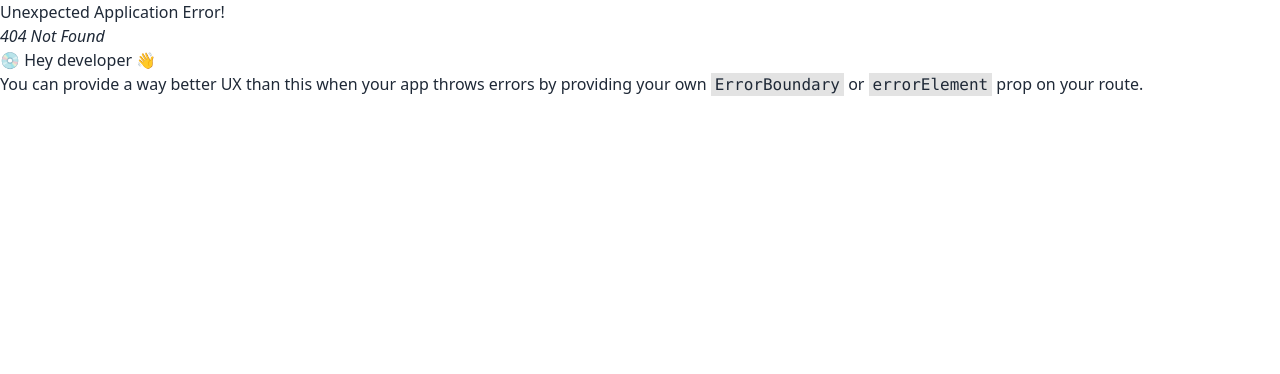
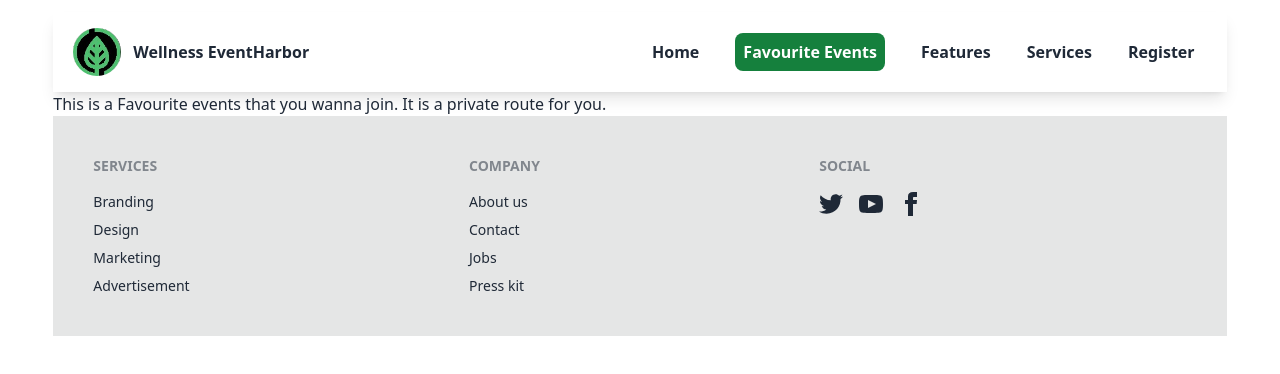
Before and after one commit to rejaul921/A9-Event-Managment-Wellness, a React (Vite) app: page /favourite in a window 1280 px wide. Before the commit this address had no page. Shown: the top 374 px of the page. Built offline with nearby package versions, Linux system fonts and the light colour scheme.

Commit message:
error page and basic private pages created

```diff
--- a/index.html
+++ b/index.html
@@ -4,7 +4,7 @@
     <meta charset="UTF-8" />
     <link rel="icon" type="image/svg+xml" href="/logo.jpg" />
     <meta name="viewport" content="width=device-width, initial-scale=1.0" />
-    <title>Vite + React</title>
+    <title>Wellness EventHarbor</title>
   </head>
   <body>
     <div id="root"></div>
--- /dev/null
+++ b/src/Pages/Errorpage/Errorpage.jsx
@@ -0,0 +1,15 @@
+import React from 'react';
+import { Link } from 'react-router-dom';
+
+const Errorpage = () => {
+    return (
+        <div className="py-16 flex items-center text-center justify-center">
+            <div>
+                <h1 className="mb-5 text-3xl text-black font-bold">You have lost the route. Please go back to</h1>
+                 <Link to="/"> <button className="btn btn-primary bg-green-700 border-none text-white">Home</button></Link>
+            </div>
+        </div>
+    );
+};
+
+export default Errorpage;
--- /dev/null
+++ b/src/Pages/Favouritepage/Favouritepage.jsx
@@ -0,0 +1,11 @@
+import React from 'react';
+
+const Favouritepage = () => {
+    return (
+        <div>
+            This is a Favourite events that you wanna join. It is a private route for you.
+        </div>
+    );
+};
+
+export default Favouritepage;
--- /dev/null
+++ b/src/Pages/Featurepage/Featurepage.jsx
@@ -0,0 +1,11 @@
+import React from 'react';
+
+const Featurepage = () => {
+    return (
+        <div>
+            This is a Feature page for Private Route.
+        </div>
+    );
+};
+
+export default Featurepage;
--- /dev/null
+++ b/src/Pages/Servicespage/Servicespage.jsx
@@ -0,0 +1,11 @@
+import React from 'react';
+
+const Servicespage = () => {
+    return (
+        <div>
+            This is a services page.
+        </div>
+    );
+};
+
+export default Servicespage;
--- a/src/Router/Router.jsx
+++ b/src/Router/Router.jsx
@@ -2,15 +2,32 @@ import React from 'react';
 import { createBrowserRouter } from 'react-router-dom';
 import Root from '../Root/Root';
 import Homepage from '../Pages/Homepage/Homepage';
+import Errorpage from '../Pages/Errorpage/Errorpage';
+import Servicespage from '../Pages/Servicespage/Servicespage';
+import Featurepage from '../Pages/Featurepage/Featurepage';
+import Favouritepage from '../Pages/Favouritepage/Favouritepage';
 
 const Router = createBrowserRouter([
     {
         path:"/",
         element: <Root></Root>,
+        errorElement: <Errorpage></Errorpage>,
         children:[
             {
                 path:"/",
                 element: <Homepage></Homepage>
+            },
+            {
+                path:"/services",
+                element: <Servicespage></Servicespage>
+            },
+            {
+                path:"/feature",
+                element: <Featurepage></Featurepage>
+            },
+            {
+                path:"/favourite",
+                element: <Favouritepage></Favouritepage>
             }
         ]
     }
--- a/src/components/Navbar/Navbar.jsx
+++ b/src/components/Navbar/Navbar.jsx
@@ -9,10 +9,32 @@ const Navbar = () => {
                 <div> <p>Wellness EventHarbor</p></div>
             </div>
             <div className='w-1/2 flex justify-around gap-3 text-center'>
-                <div><NavLink to={"/"}>Home</NavLink></div>
-                <div><NavLink to={"/blog"}>Blog</NavLink></div>
-                <div><NavLink to={"/regster"}>Register</NavLink></div>
-                <div><NavLink to={"/services"}>Services</NavLink></div>
+                <div><NavLink to="/" className={({ isActive, isPending }) =>
+                            isPending ? "pending" : isActive ? "bg-green-700 text-white p-2 rounded-lg" : ""} >
+                            Home
+                    </NavLink>
+                </div>
+                <div><NavLink to="/favourite"  className={({ isActive, isPending }) =>
+                        isPending ? "pending" : isActive ? "bg-green-700 text-white p-2 rounded-lg" : ""}>
+                        Favourite Events
+                    </NavLink>
+                </div>
+                <div><NavLink to="/feature" className={({ isActive, isPending }) =>
+                        isPending ? "pending" : isActive ? "bg-green-700 text-white p-2 rounded-lg" : ""}>
+                        Features
+                    </NavLink>
+                </div>
+                <div><NavLink to="/services" className={({ isActive, isPending }) =>
+                        isPending ? "pending" : isActive ? "bg-green-700 text-white p-2 rounded-lg" : ""}>
+                        Services
+                    </NavLink>
+                </div>
+                <div><NavLink to="/regster"  className={({ isActive, isPending }) =>
+                        isPending ? "pending" : isActive ? "bg-green-700 text-white p-2 rounded-lg" : ""}>
+                        Register
+                    </NavLink>
+                </div>
+
             </div>
         </div>
     );
```
